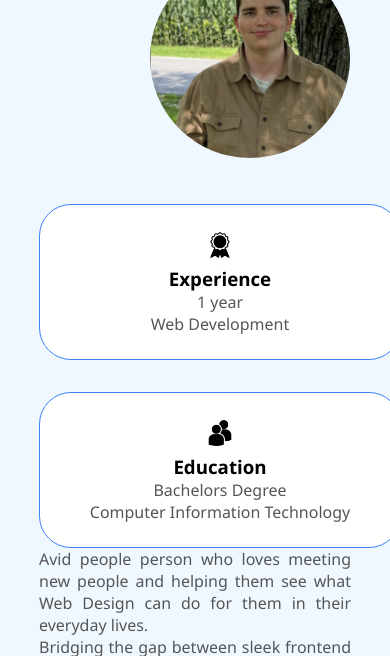
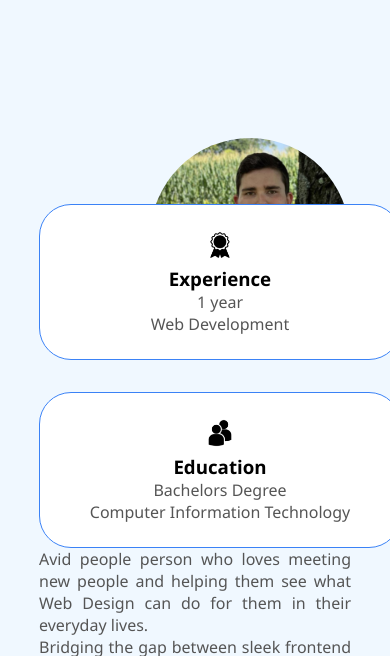
Before and after one commit to GOgden2123/Web-Developer-Portfolio-2026, a plain HTML site: page index.html in a window 390 px wide. Shown: the part 444-1100 px from the top of the page. Drawn offline with Linux system fonts and the light colour scheme.

Commit message:
Update mediaqueries.css

```diff
--- a/mediaqueries.css
+++ b/mediaqueries.css
@@ -109,7 +109,7 @@
     }
 
     .about-pic {
-        margin-top: 20px;
+        margin-top: 200px;
         width: 200px;
         height: 200px;
     }
```
